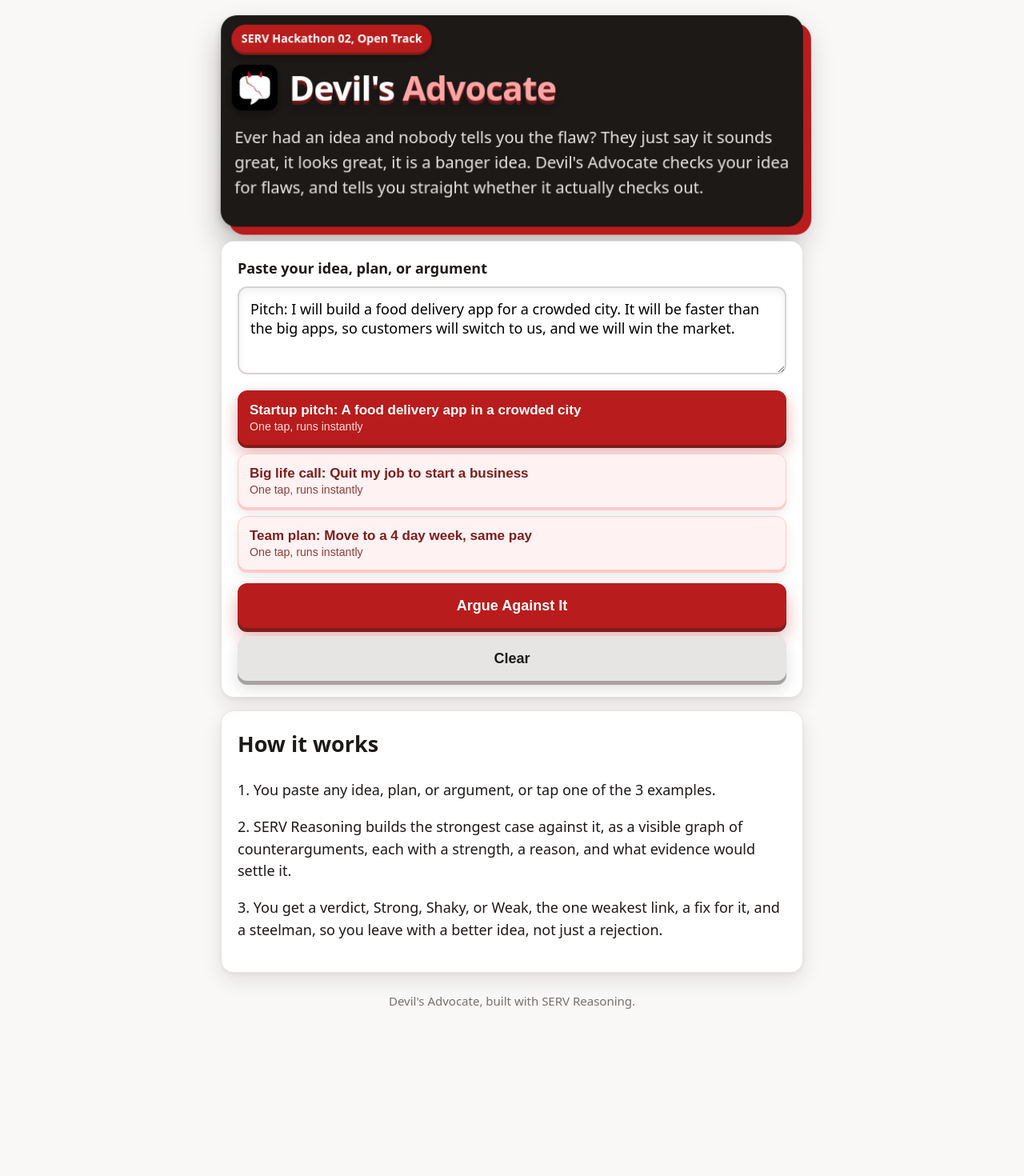
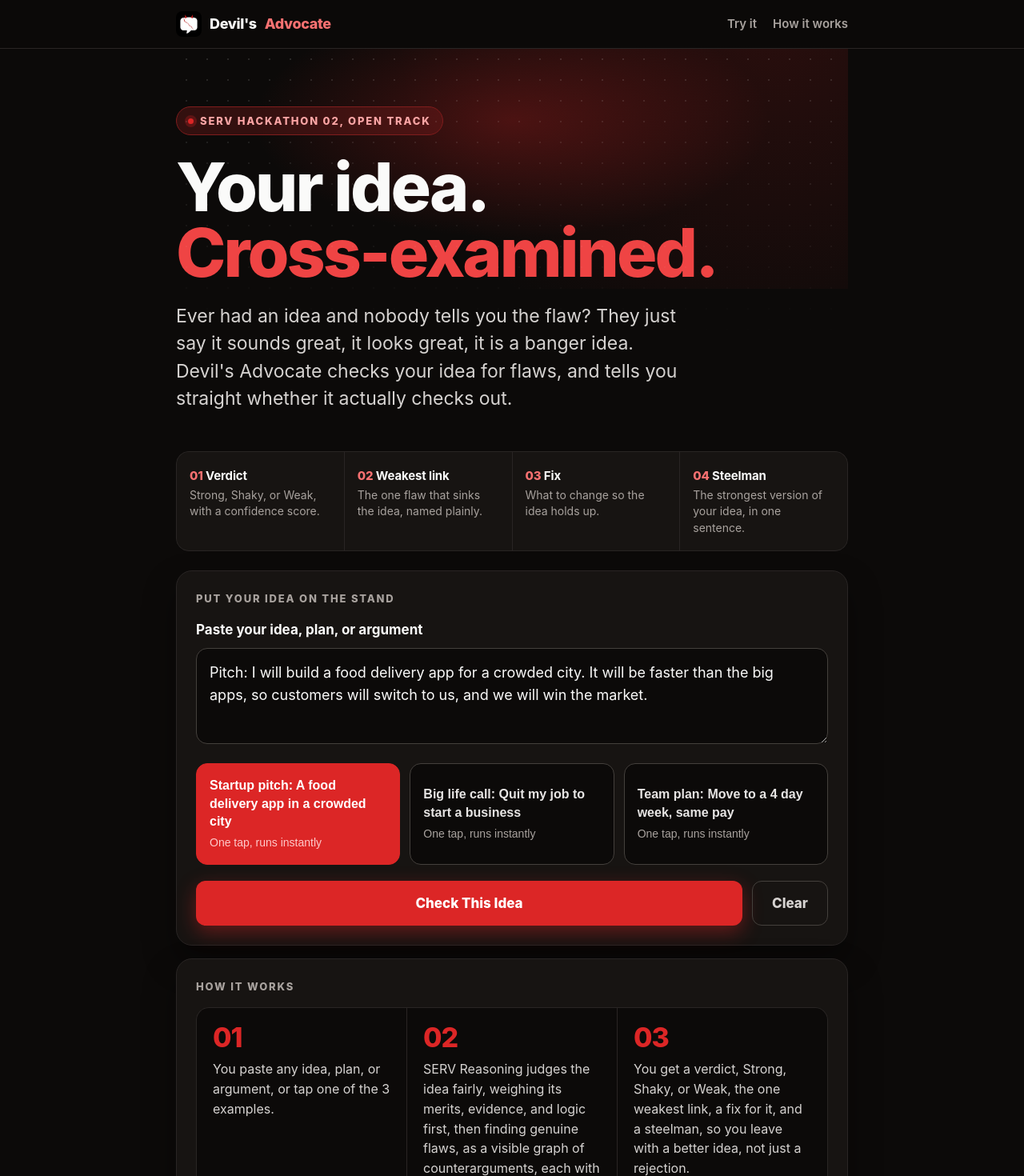
Before and after one commit to tydavid5/devils-advocate, a Next.js app: page / in a window 1280 px wide. Shown: the top 1470 px of the page at 80% size. Before the commit the page ends 1342 px from the top, so only its background shows below. Built offline with nearby package versions, Linux system fonts and the light colour scheme.

Commit message:
Judge ideas fairly: neutral verdict rules, Check This Idea button

```diff
--- a/app/globals.css
+++ b/app/globals.css
@@ -1,77 +1,122 @@
 * { box-sizing: border-box; }
-body { margin: 0; font-family: system-ui, -apple-system, Segoe UI, Roboto, sans-serif; background: #faf7f7; color: #1c1917; font-size: 18px; line-height: 1.55; overflow-x: hidden; }
-a { color: #b91c1c; }
-.wrap { max-width: 760px; margin: 0 auto; padding: 20px 16px 64px; perspective: 1200px; }
-.hero { position: relative; background: #1c1917; color: #ffffff; border-radius: 20px; padding: 28px 22px; transform-style: preserve-3d; box-shadow: 10px 10px 0 #b91c1c, 0 22px 36px rgba(28, 25, 23, 0.30), 0 4px 10px rgba(28, 25, 23, 0.18); animation: heroFloat 7s ease-in-out infinite; }
-@keyframes heroFloat { 0%, 100% { transform: translateY(0) rotateX(0deg); } 50% { transform: translateY(-4px) rotateX(1deg); } }
-.hero h1 { font-size: 42px; line-height: 1.05; margin: 0 0 12px; letter-spacing: -1px; text-shadow: 0 2px 0 #7f1d1d, 0 5px 0 rgba(127, 29, 29, 0.55), 0 10px 18px rgba(0, 0, 0, 0.45); transform: translateZ(28px); }
-.hero h1 span { color: #fca5a5; }
-.titleRow { display: flex; align-items: center; gap: 14px; margin: 0 0 12px; transform: translateZ(28px); }
-.titleRow h1 { margin: 0; }
-.logoImg { width: 56px; height: 56px; border-radius: 12px; flex-shrink: 0; box-shadow: 0 4px 12px rgba(0, 0, 0, 0.45); }
-.hero p { margin: 0; font-size: 20px; color: #e7e5e4; transform: translateZ(16px); }
-.badge { display: inline-block; background: #b91c1c; color: #fff; font-size: 14px; font-weight: 700; padding: 6px 12px; border-radius: 999px; margin-bottom: 14px; transform: translateZ(30px); box-shadow: 0 3px 0 #7f1d1d, 0 6px 12px rgba(0, 0, 0, 0.35); }
-.card { background: #ffffff; border: 1px solid #e7e5e4; border-radius: 16px; padding: 20px; margin-top: 16px; box-shadow: 0 10px 24px rgba(28, 25, 23, 0.10), 0 2px 6px rgba(28, 25, 23, 0.06); transform-style: preserve-3d; }
-.resultCard { transform-style: preserve-3d; }
-label { display: block; font-weight: 700; margin-bottom: 8px; }
-textarea { width: 100%; min-height: 110px; font-size: 18px; padding: 14px; border: 2px solid #d6d3d1; border-radius: 12px; font-family: inherit; resize: vertical; box-shadow: inset 0 3px 8px rgba(28, 25, 23, 0.08); }
-textarea:focus { outline: none; border-color: #b91c1c; box-shadow: inset 0 3px 8px rgba(28, 25, 23, 0.08), 0 0 0 4px rgba(185, 28, 28, 0.15); }
-.examples { display: flex; flex-direction: column; gap: 10px; margin-top: 14px; }
-.exampleBtn { text-align: left; background: #fef2f2; border: 1px solid #fecaca; color: #7f1d1d; font-size: 17px; font-weight: 600; padding: 14px; border-radius: 12px; cursor: pointer; transform: translateY(0); box-shadow: 0 3px 0 #fecaca, 0 6px 14px rgba(28, 25, 23, 0.10); transition: transform 0.12s ease, box-shadow 0.12s ease, background 0.12s ease; }
-.exampleBtn.active { background: #b91c1c; color: #fff; border-color: #b91c1c; transform: translateY(-1px); box-shadow: 0 4px 0 #7f1d1d, 0 10px 20px rgba(185, 28, 28, 0.35); }
-.exampleBtn:active { transform: translateY(2px); box-shadow: 0 1px 0 #fecaca, 0 3px 8px rgba(28, 25, 23, 0.10); }
-.exampleBtn small { display: block; font-weight: 400; opacity: 0.85; margin-top: 2px; }
-.actions { display: flex; flex-direction: column; gap: 10px; margin-top: 16px; }
-.btn { border: 0; border-radius: 12px; padding: 16px; font-size: 18px; font-weight: 800; cursor: pointer; min-height: 56px; transform: translateY(0); transition: transform 0.12s ease, box-shadow 0.12s ease; }
-.btnPrimary { background: #b91c1c; color: #fff; box-shadow: 0 5px 0 #7f1d1d, 0 12px 22px rgba(185, 28, 28, 0.35); }
-.btnGhost { background: #e7e5e4; color: #1c1917; box-shadow: 0 5px 0 #a8a29e, 0 10px 18px rgba(28, 25, 23, 0.14); }
-.btn:active { transform: translateY(3px); box-shadow: 0 2px 0 rgba(28, 25, 23, 0.25), 0 4px 10px rgba(28, 25, 23, 0.14); }
-.btn:disabled { opacity: 0.6; cursor: wait; }
-.notice { border-radius: 12px; padding: 14px; margin-top: 16px; font-size: 16px; font-weight: 600; }
-.noticeDemo { background: #fef3c7; color: #92400e; border: 1px solid #fcd34d; }
-.noticeLive { background: #dcfce7; color: #166534; border: 1px solid #86efac; }
-.noticeError { background: #fee2e2; color: #991b1b; border: 1px solid #fca5a5; }
-.verdict { font-size: 28px; font-weight: 800; margin: 0 0 8px; }
-.verdictStamp { display: inline-block; border: 3px solid currentColor; border-radius: 10px; padding: 6px 14px; background: #fff; box-shadow: 0 6px 0 rgba(28, 25, 23, 0.12), 0 12px 24px rgba(28, 25, 23, 0.18); animation: stampIn 0.35s cubic-bezier(0.2, 1.4, 0.4, 1) both; }
-@keyframes stampIn { from { opacity: 0; transform: rotate(-2deg) scale(1.6); } to { opacity: 1; transform: rotate(-2deg) scale(1); } }
-.verdictStrong { color: #166534; }
-.verdictShaky { color: #92400e; }
-.verdictWeak { color: #b91c1c; }
-.confBar { height: 12px; background: #e7e5e4; border-radius: 999px; overflow: hidden; margin: 10px 0 4px; box-shadow: inset 0 2px 4px rgba(28, 25, 23, 0.18); }
-.confFill { height: 100%; background: linear-gradient(180deg, #dc2626, #b91c1c); border-radius: 999px; box-shadow: 0 2px 6px rgba(185, 28, 28, 0.45); }
-.weakBox { position: relative; z-index: 2; background: #fef2f2; border-left: 5px solid #b91c1c; padding: 14px; border-radius: 8px; margin-top: 16px; font-size: 17px; transform: translateZ(24px); box-shadow: 0 12px 24px rgba(185, 28, 28, 0.18), 6px 6px 0 #b91c1c; }
-.steelBox { background: #f0fdf4; border-left: 5px solid #16a34a; padding: 14px; border-radius: 8px; margin-top: 16px; font-size: 17px; box-shadow: 0 8px 18px rgba(28, 25, 23, 0.08); }
-.flip { background: #fff7ed; border-left: 5px solid #d97706; padding: 14px; border-radius: 8px; margin-top: 16px; font-size: 17px; box-shadow: 0 8px 18px rgba(28, 25, 23, 0.08); }
-.steps { list-style: none; padding: 0 0 0 30px; margin: 18px 0 0; display: flex; flex-direction: column; gap: 12px; position: relative; perspective: 900px; }
-.steps::before { content: ""; position: absolute; left: 11px; top: 14px; bottom: 14px; width: 3px; background: linear-gradient(#b91c1c, #d97706, #16a34a); border-radius: 999px; opacity: 0.55; }
-.step { border: 1px solid #e7e5e4; border-left-width: 6px; border-radius: 12px; padding: 14px; background: #fff; transform-style: preserve-3d; box-shadow: 0 8px 18px rgba(28, 25, 23, 0.10), 0 2px 5px rgba(28, 25, 23, 0.06); animation: stepIn 0.5s ease both; }
-@keyframes stepIn { from { opacity: 0; transform: translateY(18px) rotateX(-14deg); } to { opacity: 1; transform: translateY(0) rotateX(0deg); } }
-.step:active { transform: translateY(-2px) scale(1.01); box-shadow: 0 14px 26px rgba(28, 25, 23, 0.14), 0 3px 6px rgba(28, 25, 23, 0.06); }
-.stepStrong { border-left-color: #b91c1c; }
+html { scroll-behavior: smooth; }
+body { margin: 0; font-family: Inter, system-ui, -apple-system, "Segoe UI", Roboto, sans-serif; background: #0c0a09; color: #fafaf9; font-size: 18px; line-height: 1.55; overflow-x: hidden; }
+a { color: #f87171; }
+::selection { background: #dc2626; color: #fff; }
+
+/* Sticky nav, Marshal style shared layout */
+.nav { position: sticky; top: 0; z-index: 20; background: rgba(12, 10, 9, 0.85); backdrop-filter: blur(12px); border-bottom: 1px solid #292524; }
+.navInner { max-width: 880px; margin: 0 auto; padding: 14px 20px; display: flex; align-items: center; justify-content: space-between; gap: 16px; }
+.brand { display: flex; align-items: center; gap: 10px; font-weight: 800; letter-spacing: -0.02em; font-size: 18px; color: #fafaf9; text-decoration: none; }
+.brand img { width: 32px; height: 32px; border-radius: 8px; }
+.brand em { font-style: normal; color: #f87171; }
+.navLinks { display: flex; gap: 20px; font-size: 15px; font-weight: 600; }
+.navLinks a { color: #a8a29e; text-decoration: none; }
+.navLinks a:hover { color: #fafaf9; }
+@media (max-width: 560px) { .navLinks { display: none; } }
+
+.wrap { max-width: 880px; margin: 0 auto; padding: 0 20px 72px; }
+
+/* Hero, oversized display type with dot field and red glow */
+.hero { position: relative; padding: 72px 0 40px; overflow: hidden; }
+.hero::before { content: ""; position: absolute; inset: -120px -40px auto -40px; height: 420px; background: radial-gradient(closest-side, rgba(220, 38, 38, 0.28), transparent 70%), radial-gradient(circle at 85% 20%, rgba(220, 38, 38, 0.14), transparent 55%); pointer-events: none; }
+.hero::after { content: ""; position: absolute; inset: 0; background-image: radial-gradient(rgba(250, 250, 249, 0.13) 1px, transparent 1px); background-size: 26px 26px; mask-image: linear-gradient(to bottom, black, transparent 75%); pointer-events: none; }
+.hero > * { position: relative; }
+.kicker { display: inline-flex; align-items: center; gap: 8px; font-size: 13px; font-weight: 800; letter-spacing: 0.14em; text-transform: uppercase; color: #fca5a5; border: 1px solid #7f1d1d; background: rgba(127, 29, 29, 0.35); padding: 7px 14px; border-radius: 999px; animation: rise 0.6s ease both; }
+.kicker::before { content: ""; width: 7px; height: 7px; border-radius: 50%; background: #dc2626; box-shadow: 0 0 0 4px rgba(220, 38, 38, 0.25); }
+.hero h1 { font-size: clamp(46px, 9vw, 84px); line-height: 0.98; letter-spacing: -0.035em; font-weight: 800; margin: 24px 0 20px; animation: rise 0.6s 0.08s ease both; }
+.hero h1 span { color: #ef4444; }
+.hero h1 .thin { display: block; color: #a8a29e; font-weight: 800; }
+.hero p.lede { margin: 0; font-size: clamp(19px, 2.6vw, 23px); line-height: 1.5; color: #d6d3d1; max-width: 640px; animation: rise 0.6s 0.16s ease both; }
+.hero p.lede strong { color: #fafaf9; }
+@keyframes rise { from { opacity: 0; transform: translateY(18px); } to { opacity: 1; transform: translateY(0); } }
+
+/* Verdict strip, Marshal reporting grid */
+.strip { display: grid; grid-template-columns: repeat(4, 1fr); gap: 1px; background: #292524; border: 1px solid #292524; border-radius: 16px; overflow: hidden; margin: 8px 0 24px; }
+.strip div { background: #171412; padding: 18px 16px; }
+.strip b { display: block; font-size: 15px; letter-spacing: -0.01em; color: #fafaf9; }
+.strip span { display: block; font-size: 14px; color: #a8a29e; margin-top: 3px; line-height: 1.45; }
+.strip i { font-style: normal; color: #f87171; font-weight: 800; }
+@media (max-width: 640px) { .strip { grid-template-columns: repeat(2, 1fr); } }
+
+/* Cards */
+.card { background: #171412; border: 1px solid #292524; border-radius: 20px; padding: 24px; margin-top: 16px; box-shadow: 0 20px 40px rgba(0, 0, 0, 0.35); }
+.cardTitle { font-size: 13px; font-weight: 800; letter-spacing: 0.14em; text-transform: uppercase; color: #a8a29e; margin: 0 0 16px; }
+.cardTitle b { color: #f87171; }
+label { display: block; font-weight: 700; margin-bottom: 10px; font-size: 17px; }
+textarea { width: 100%; min-height: 120px; font-size: 18px; line-height: 1.55; padding: 16px; border: 1px solid #44403c; border-radius: 14px; font-family: inherit; resize: vertical; background: #0c0a09; color: #fafaf9; }
+textarea::placeholder { color: #78716c; }
+textarea:focus { outline: none; border-color: #dc2626; box-shadow: 0 0 0 4px rgba(220, 38, 38, 0.2); }
+
+/* Example grid */
+.examples { display: grid; grid-template-columns: repeat(3, 1fr); gap: 12px; margin-top: 16px; }
+.exampleBtn { text-align: left; background: #0c0a09; border: 1px solid #44403c; color: #e7e5e4; font-size: 16px; font-weight: 600; line-height: 1.4; padding: 16px; border-radius: 14px; cursor: pointer; transition: transform 0.15s ease, border-color 0.15s ease, background 0.15s ease; }
+.exampleBtn small { display: block; font-weight: 400; color: #a8a29e; margin-top: 6px; font-size: 14px; }
+.exampleBtn:hover { transform: translateY(-2px); border-color: #dc2626; }
+.exampleBtn.active { background: #dc2626; color: #fff; border-color: #dc2626; }
+.exampleBtn.active small { color: #fecaca; }
+@media (max-width: 640px) { .examples { grid-template-columns: 1fr; } }
+
+.actions { display: flex; gap: 12px; margin-top: 20px; }
+@media (max-width: 560px) { .actions { flex-direction: column; } }
+.btn { border: 0; border-radius: 12px; padding: 16px 24px; font-size: 17px; font-weight: 800; cursor: pointer; min-height: 56px; transition: transform 0.15s ease, box-shadow 0.15s ease, background 0.15s ease; font-family: inherit; }
+.btnPrimary { background: #dc2626; color: #fff; flex: 1; box-shadow: 0 8px 24px rgba(220, 38, 38, 0.4); }
+.btnPrimary:hover { background: #ef4444; transform: translateY(-2px); }
+.btnPrimary:active { transform: translateY(1px); }
+.btnGhost { background: transparent; color: #d6d3d1; border: 1px solid #44403c; }
+.btnGhost:hover { border-color: #a8a29e; color: #fafaf9; }
+.btn:disabled { opacity: 0.6; cursor: wait; transform: none; }
+
+.notice { border-radius: 12px; padding: 14px 16px; margin-top: 16px; font-size: 16px; font-weight: 600; }
+.noticeDemo { background: rgba(217, 119, 6, 0.14); color: #fbbf24; border: 1px solid rgba(217, 119, 6, 0.45); }
+.noticeLive { background: rgba(22, 163, 74, 0.14); color: #4ade80; border: 1px solid rgba(22, 163, 74, 0.45); }
+.noticeError { background: rgba(220, 38, 38, 0.14); color: #fca5a5; border: 1px solid rgba(220, 38, 38, 0.45); }
+
+/* Result */
+.verdictRow { display: flex; align-items: baseline; flex-wrap: wrap; gap: 12px; }
+.verdict { font-size: clamp(40px, 7vw, 60px); font-weight: 800; letter-spacing: -0.03em; line-height: 1; margin: 0; }
+.verdictStamp { display: inline-block; border: 3px solid currentColor; border-radius: 12px; padding: 8px 16px; animation: stampIn 0.35s cubic-bezier(0.2, 1.4, 0.4, 1) both; }
+@keyframes stampIn { from { opacity: 0; transform: rotate(-2deg) scale(1.4); } to { opacity: 1; transform: rotate(-2deg) scale(1); } }
+.verdictStrong { color: #4ade80; }
+.verdictShaky { color: #fbbf24; }
+.verdictWeak { color: #f87171; }
+.confLine { color: #a8a29e; font-size: 16px; margin: 14px 0 0; }
+.confLine b { color: #fafaf9; }
+.confBar { height: 10px; background: #292524; border-radius: 999px; overflow: hidden; margin: 10px 0 4px; }
+.confFill { height: 100%; background: linear-gradient(90deg, #7f1d1d, #dc2626, #ef4444); border-radius: 999px; }
+.weakBox { background: rgba(220, 38, 38, 0.1); border: 1px solid rgba(220, 38, 38, 0.5); border-left: 5px solid #dc2626; padding: 18px; border-radius: 12px; margin-top: 20px; font-size: 17px; }
+.weakBox p { margin: 10px 0 0; }
+.steelBox { background: rgba(22, 163, 74, 0.1); border: 1px solid rgba(22, 163, 74, 0.4); border-left: 5px solid #16a34a; padding: 18px; border-radius: 12px; margin-top: 16px; font-size: 17px; }
+.flip { background: rgba(217, 119, 6, 0.1); border: 1px solid rgba(217, 119, 6, 0.4); border-left: 5px solid #d97706; padding: 18px; border-radius: 12px; margin-top: 16px; font-size: 17px; }
+
+.steps { list-style: none; padding: 0 0 0 34px; margin: 22px 0 0; display: flex; flex-direction: column; gap: 14px; position: relative; }
+.steps::before { content: ""; position: absolute; left: 12px; top: 16px; bottom: 16px; width: 2px; background: linear-gradient(#dc2626, #d97706, #16a34a); border-radius: 999px; opacity: 0.6; }
+.step { border: 1px solid #292524; border-left-width: 5px; border-radius: 14px; padding: 18px; background: #0c0a09; animation: stepIn 0.5s ease both; transition: transform 0.15s ease, border-color 0.15s ease; }
+@keyframes stepIn { from { opacity: 0; transform: translateY(16px); } to { opacity: 1; transform: translateY(0); } }
+.step:hover { transform: translateY(-2px); border-color: #44403c; }
+.stepStrong { border-left-color: #dc2626; }
 .stepMedium { border-left-color: #d97706; }
 .stepWeak { border-left-color: #16a34a; }
 .stepTop { display: flex; justify-content: space-between; gap: 10px; align-items: baseline; }
-.stepTitle { font-weight: 800; font-size: 18px; }
-.stepStatus { font-size: 13px; font-weight: 800; text-transform: uppercase; letter-spacing: 0.5px; white-space: nowrap; }
-.stepStrong .stepStatus { color: #b91c1c; }
-.stepMedium .stepStatus { color: #d97706; }
-.stepWeak .stepStatus { color: #16a34a; }
-.step p { margin: 8px 0 0; }
-.stepEvidence { font-size: 15px; color: #57534e; margin-top: 6px; }
-.footer { margin-top: 24px; font-size: 15px; color: #78716c; text-align: center; }
-@media (hover: hover) {
-  .step:hover { transform: translateY(-4px) rotateX(2deg); box-shadow: 0 16px 28px rgba(28, 25, 23, 0.14), 0 3px 6px rgba(28, 25, 23, 0.06); }
-  .exampleBtn:hover { transform: translateY(-1px); }
-  .btn:hover { transform: translateY(-1px); }
-}
+.stepTitle { font-weight: 800; font-size: 18px; letter-spacing: -0.01em; }
+.stepStatus { font-size: 12px; font-weight: 800; text-transform: uppercase; letter-spacing: 0.08em; white-space: nowrap; }
+.stepStrong .stepStatus { color: #f87171; }
+.stepMedium .stepStatus { color: #fbbf24; }
+.stepWeak .stepStatus { color: #4ade80; }
+.step p { margin: 8px 0 0; color: #d6d3d1; }
+.stepEvidence { font-size: 15px; color: #a8a29e; margin-top: 8px; }
+
+/* How it works, numbered editorial grid */
+.howGrid { display: grid; grid-template-columns: repeat(3, 1fr); gap: 1px; background: #292524; border: 1px solid #292524; border-radius: 16px; overflow: hidden; margin-top: 4px; }
+.howGrid div { background: #0c0a09; padding: 20px; }
+.howGrid b.num { display: block; font-size: 34px; font-weight: 800; letter-spacing: -0.03em; color: #dc2626; line-height: 1; margin-bottom: 10px; }
+.howGrid p { margin: 0; color: #d6d3d1; font-size: 16px; line-height: 1.55; }
+@media (max-width: 640px) { .howGrid { grid-template-columns: 1fr; } }
+
+.footer { margin-top: 40px; padding-top: 24px; border-top: 1px solid #292524; font-size: 15px; color: #78716c; text-align: center; line-height: 1.7; }
+.footer b { color: #a8a29e; }
+
 @media (prefers-reduced-motion: reduce) {
   * { animation: none !important; transition: none !important; }
-  .hero { transform: none; }
-  .hero h1 { transform: none; text-shadow: none; }
-  .titleRow { transform: none; }
-  .hero p { transform: none; }
-  .badge { transform: none; }
-  .step { transform: none; }
-  .verdictStamp { transform: none; animation: none; }
-  .weakBox { transform: none; }
+  html { scroll-behavior: auto; }
 }
--- a/app/page.js
+++ b/app/page.js
@@ -55,17 +55,36 @@ export default function Home() {
   const verdictClass = data && data.verdict === "Strong" ? "verdictStrong" : data && data.verdict === "Weak" ? "verdictWeak" : "verdictShaky";
 
   return (
-    <main className="wrap">
+    <>
+      <header className="nav">
+        <div className="navInner">
+          <a className="brand" href="#top">
+            <img src="/logo.png" alt="Devil's Advocate logo" width="32" height="32" />
+            Devil&apos;s <em>Advocate</em>
+          </a>
+          <nav className="navLinks">
+            <a href="#try">Try it</a>
+            <a href="#how">How it works</a>
+          </nav>
+        </div>
+      </header>
+
+      <main className="wrap" id="top">
         <section className="hero">
-        <span className="badge">SERV Hackathon 02, Open Track</span>
-        <div className="titleRow">
-          <img src="/logo.png" alt="Devil's Advocate logo" className="logoImg" width="56" height="56" />
-          <h1>Devil's <span>Advocate</span></h1>
-        </div>
-        <p>{PROBLEM}</p>
+          <span className="kicker">SERV Hackathon 02, Open Track</span>
+          <h1>Your idea.<br /><span>Cross-examined.</span></h1>
+          <p className="lede">{PROBLEM}</p>
         </section>
 
-      <section className="card">
+        <section className="strip" aria-label="What you get">
+          <div><b><i>01</i> Verdict</b><span>Strong, Shaky, or Weak, with a confidence score.</span></div>
+          <div><b><i>02</i> Weakest link</b><span>The one flaw that sinks the idea, named plainly.</span></div>
+          <div><b><i>03</i> Fix</b><span>What to change so the idea holds up.</span></div>
+          <div><b><i>04</i> Steelman</b><span>The strongest version of your idea, in one sentence.</span></div>
+        </section>
+
+        <section className="card" id="try">
+          <p className="cardTitle">Put your idea on the stand</p>
           <label htmlFor="idea">Paste your idea, plan, or argument</label>
           <textarea
             id="idea"
@@ -84,7 +103,7 @@ export default function Home() {
             })}
           </div>
           <div className="actions">
-          <button className="btn btnPrimary" onClick={run} disabled={loading}>{loading ? "Arguing..." : "Argue Against It"}</button>
+            <button className="btn btnPrimary" onClick={run} disabled={loading}>{loading ? "Checking..." : "Check This Idea"}</button>
             <button className="btn btnGhost" onClick={function () { setInput(""); setExampleId(""); setResult(null); setError(""); setModeLabel(""); }}>Clear</button>
           </div>
           {modeLabel ? <div className={modeLabel.indexOf("Demo") === 0 ? "notice noticeDemo" : "notice noticeLive"}>{modeLabel}</div> : null}
@@ -93,13 +112,16 @@ export default function Home() {
 
         {data ? (
           <section className="card resultCard">
+            <p className="cardTitle">The ruling</p>
+            <div className="verdictRow">
               <p className={"verdict verdictStamp " + verdictClass}>Verdict: {data.verdict}</p>
+            </div>
             <div className="confBar"><div className="confFill" style={{ width: data.confidence + "%" }} /></div>
-          <p>Confidence: {data.confidence} out of 100 {result.live ? "(live SERV call)" : "(sample)"}</p>
+            <p className="confLine">Confidence: <b>{data.confidence} out of 100</b> {result.live ? "(live SERV call)" : "(sample)"}</p>
 
             <div className="weakBox">
               <strong>Weakest link:</strong> {data.weakest_link}
-            <p style={{ margin: "8px 0 0" }}><strong>Fix it:</strong> {data.weakest_link_fix}</p>
+              <p><strong>Fix it:</strong> {data.weakest_link_fix}</p>
             </div>
 
             <ol className="steps">
@@ -123,16 +145,19 @@ export default function Home() {
             <div className="steelBox"><strong>Steelman, the strongest version of your idea:</strong> {data.steelman}</div>
             {result.demo ? <p className="stepEvidence">Demo mode, sample reasoning, no live SERV call.</p> : null}
           </section>
-      ) : (
-        <section className="card">
-          <h2 style={{ marginTop: 0 }}>How it works</h2>
-          <p>1. You paste any idea, plan, or argument, or tap one of the 3 examples.</p>
-          <p>2. SERV Reasoning builds the strongest case against it, as a visible graph of counterarguments, each with a strength, a reason, and what evidence would settle it.</p>
-          <p>3. You get a verdict, Strong, Shaky, or Weak, the one weakest link, a fix for it, and a steelman, so you leave with a better idea, not just a rejection.</p>
+        ) : null}
+
+        <section className="card" id="how">
+          <p className="cardTitle">How it works</p>
+          <div className="howGrid">
+            <div><b className="num">01</b><p>You paste any idea, plan, or argument, or tap one of the 3 examples.</p></div>
+            <div><b className="num">02</b><p>SERV Reasoning judges the idea fairly, weighing its merits, evidence, and logic first, then finding genuine flaws, as a visible graph of counterarguments, each with a strength, a reason, and what evidence would settle it.</p></div>
+            <div><b className="num">03</b><p>You get a verdict, Strong, Shaky, or Weak, the one weakest link, a fix for it, and a steelman, so you leave with a better idea, not just a rejection.</p></div>
+          </div>
         </section>
-      )}
 
-      <p className="footer">Devil's Advocate, built with SERV Reasoning.</p>
+        <p className="footer"><b>Devil&apos;s Advocate, built with SERV Reasoning.</b><br />No accounts. No analytics. Nothing you paste is collected, stored, or tracked.</p>
       </main>
+    </>
   );
 }
```
Also changed, not shown: app/api/argue/route.js (+1 -1 lines), 1 other file (tests, documents, lock files or other folders). Lines whose indentation alone changed are shown as unchanged.
